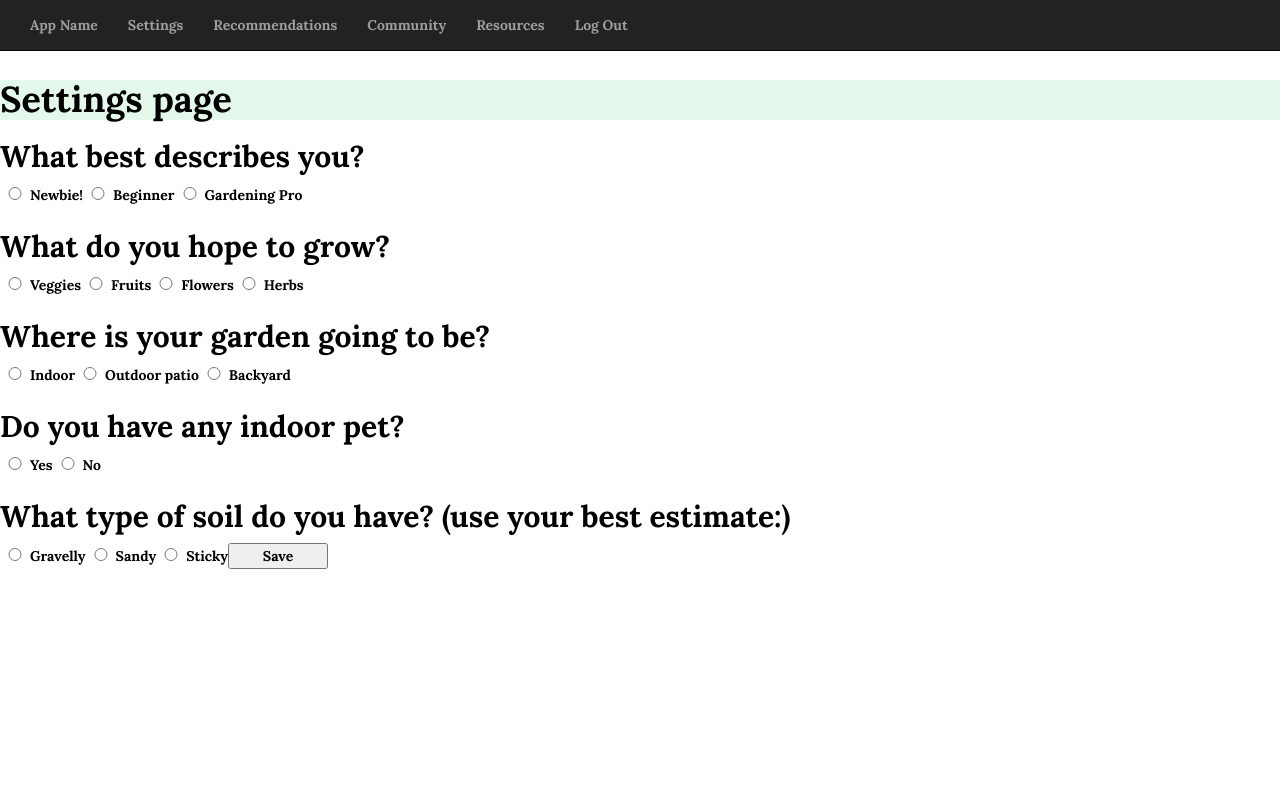
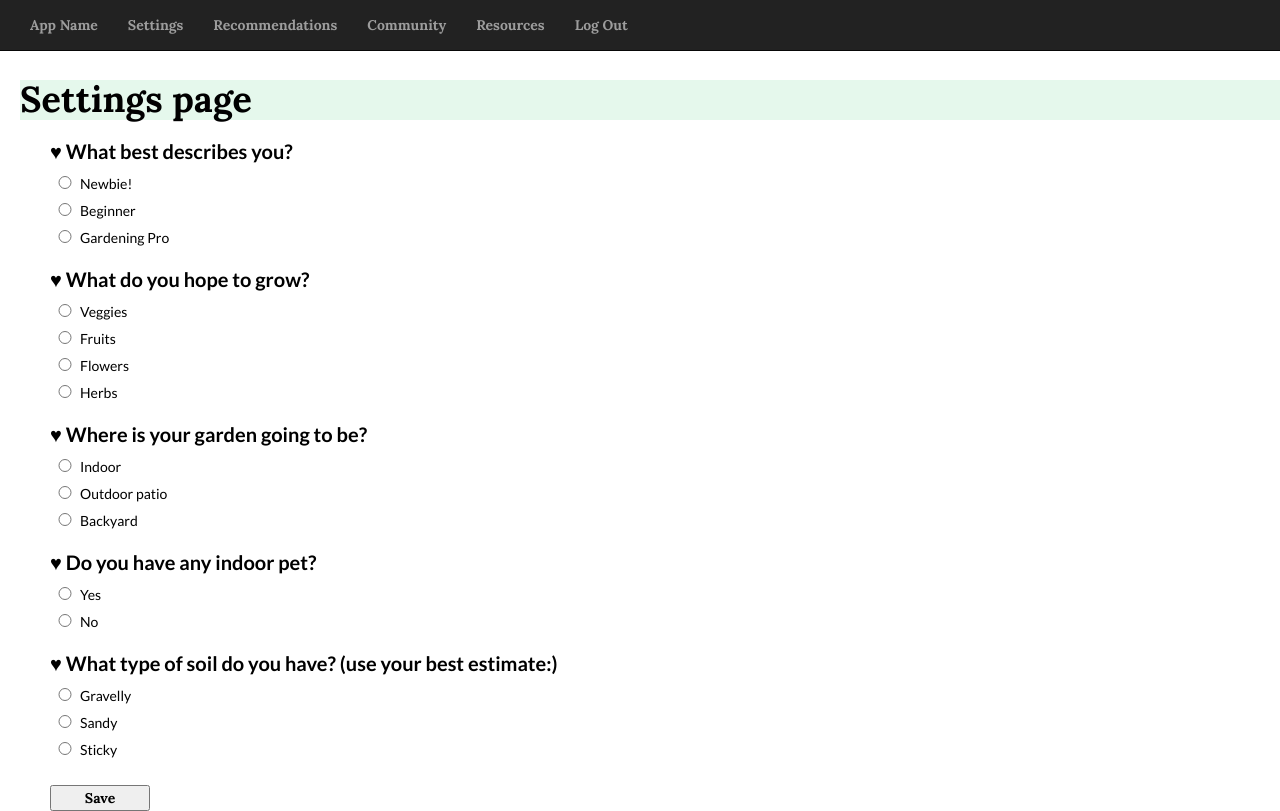
Before and after one commit to esha-sidhu/QWER-Hacks-2023, a React (Create React App) app in the folder qwer-hacks-app/: page /settings in a window 1280 px wide. Built offline with nearby package versions, Linux system fonts and the light colour scheme.

Commit message:
added html styling

```diff
--- a/qwer-hacks-app/src/pages/settings.js
+++ b/qwer-hacks-app/src/pages/settings.js
@@ -8,35 +8,37 @@ function Settings () {
 
 
             <form id="form1">
+            <section form-1>
 
-            <h2>What best describes you?</h2>
+            <h2>&#9829;  What best describes you?</h2>
             <label for="var_newbie"><input type="radio" name="role" id="var_newbie" />Newbie!</label>
             <label for="var_beginner"><input type="radio" name="role" id="var_beginner" />Beginner</label>
             <label for="var_pro"><input type="radio" name="role" id="var_pro" />Gardening Pro</label>
 
-            <h2>What do you hope to grow?</h2>
+            <h2>&#9829; What do you hope to grow?</h2>
             <label for="plant_veggies"><input type="radio" name="plant" id="plant_veggies" />Veggies</label>
             <label for="plant_fruits"><input type="radio" name="plant" id="plant_fruits" />Fruits</label>
             <label for="plant_flowers"><input type="radio" name="plant" id="plant_flowers" />Flowers</label>
             <label for="plant_herbs"><input type="radio" name="plant" id="plant_herbs" />Herbs</label>
 
-            <h2>Where is your garden going to be?</h2>
+            <h2>&#9829; Where is your garden going to be?</h2>
             <label for="loc_in"><input type="radio" name="loc" id="loc_in" />Indoor</label>
             <label for="loc_out"><input type="radio" name="loc" id="loc_out" />Outdoor patio</label>
             <label for="loc_back"><input type="radio" name="loc" id="loc_back" />Backyard</label>
 
-            <h2>Do you have any indoor pet?</h2>
+            <h2>&#9829;  Do you have any indoor pet?</h2>
             <label for="pet_y"><input type="radio" name="pet" id="pet_y" />Yes</label>
             <label for="pet_n"><input type="radio" name="pet" id="pet_n" />No</label>
 
-            <h2>What type of soil do you have? (use your best estimate:) </h2>
+            <h2>&#9829;  What type of soil do you have? (use your best estimate:) </h2>
             <label for="soil_gravelly"><input type="radio" name="soil" id="soil_gravelly" />Gravelly</label>
             <label for="soil_sandy"><input type="radio" name="soil" id="soil_sandy" />Sandy</label>
             <label for="soil_sticky"><input type="radio" name="soil" id="soil_sticky" />Sticky</label>
 
 
+
             <button type="submit" value="Save">Save</button>
-
+            </section>
             </form>
 
 
--- a/qwer-hacks-app/src/styles/main.css
+++ b/qwer-hacks-app/src/styles/main.css
@@ -1,6 +1,5 @@
 
-@import url('https://fonts.googleapis.com/css2?family=Lato:wght@300;400&family=Lora:wght@700&display=swap');
-
+@import url('https://fonts.googleapis.com/css2?family=Lato:wght@300;400;700&family=Lora:wght@700&display=swap');
 *{
     font-family:Lora;
     color:black;
@@ -8,26 +7,33 @@
 
 
 
-  h1 {
-    font-family: Lato;
+ html h1 {
     background-color: rgba(171, 231, 194, 0.315);
+    margin-left:20px;
   }
 
-  p {
+html h2{
     font-family: Lato;
+    font-weight: 700;
     font-size: 20px;
+    margin-left:50px;
   }
 
-label {
+
+html label {
     display: block;
+    margin-left: 50px;
+    font-family: Lato;
+    font-weight: 400;
     }
 
-    input {
+html  input {
     width: 30px;
-    margin-left: 20px;
+    margin-left: 50px;
     }
 
-    button {
+html  button {
     width: 100px;
     margin-top: 20px;
+    margin-left: 50px;
     }
```
